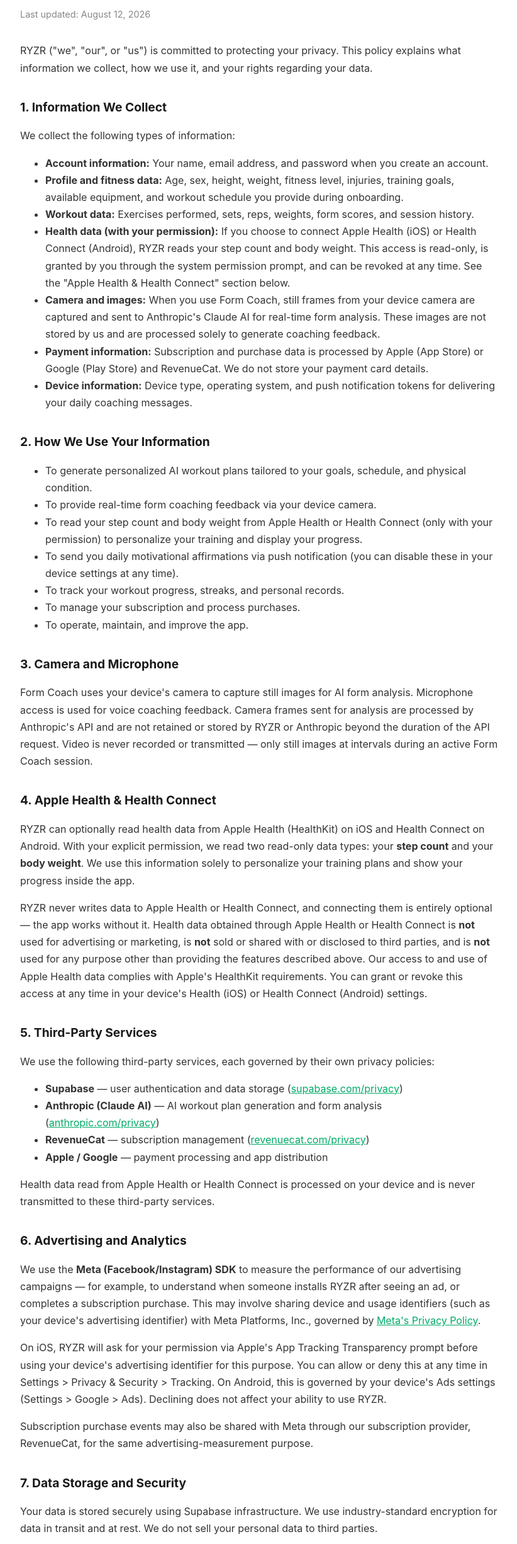
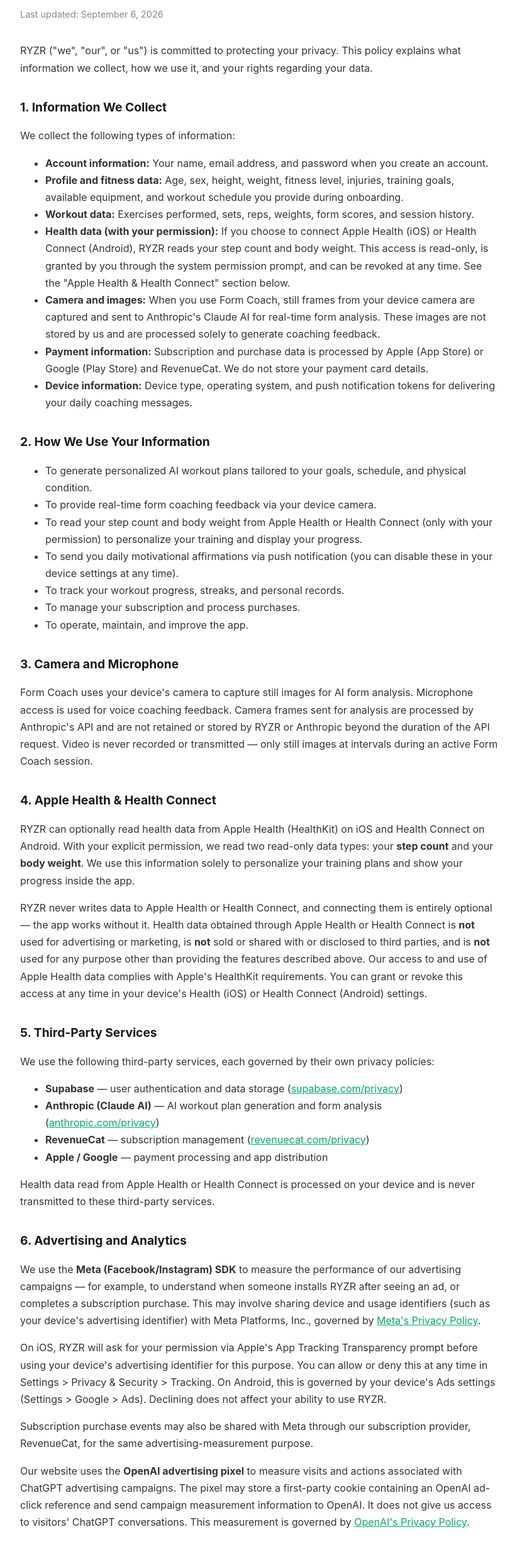
Before and after one commit to joshbradik-blip/ryzr-privacy, a website: page myryzr-site/privacy-policy.html in a window 1280 px wide. Shown: the part 109-2560 px from the top of the page at 63% size, without its empty margins (228-1050 px from the left). Drawn offline with Linux system fonts and the light colour scheme.

Commit message:
Add OpenAI Ads pixel tracking

```diff
--- a/myryzr-site/privacy-policy.html
+++ b/myryzr-site/privacy-policy.html
@@ -16,7 +16,7 @@
 <body>
 
 <h1>Privacy Policy</h1>
-<span class="updated">Last updated: August 12, 2026</span>
+<span class="updated">Last updated: September 6, 2026</span>
 
 <p>RYZR ("we", "our", or "us") is committed to protecting your privacy. This policy explains what information we collect, how we use it, and your rights regarding your data.</p>
 
@@ -64,6 +64,7 @@
 <p>We use the <strong>Meta (Facebook/Instagram) SDK</strong> to measure the performance of our advertising campaigns — for example, to understand when someone installs RYZR after seeing an ad, or completes a subscription purchase. This may involve sharing device and usage identifiers (such as your device's advertising identifier) with Meta Platforms, Inc., governed by <a href="https://www.facebook.com/privacy/policy">Meta's Privacy Policy</a>.</p>
 <p>On iOS, RYZR will ask for your permission via Apple's App Tracking Transparency prompt before using your device's advertising identifier for this purpose. You can allow or deny this at any time in Settings &gt; Privacy &amp; Security &gt; Tracking. On Android, this is governed by your device's Ads settings (Settings &gt; Google &gt; Ads). Declining does not affect your ability to use RYZR.</p>
 <p>Subscription purchase events may also be shared with Meta through our subscription provider, RevenueCat, for the same advertising-measurement purpose.</p>
+<p>Our website uses the <strong>OpenAI advertising pixel</strong> to measure visits and actions associated with ChatGPT advertising campaigns. The pixel may store a first-party cookie containing an OpenAI ad-click reference and send campaign measurement information to OpenAI. It does not give us access to visitors' ChatGPT conversations. This measurement is governed by <a href="https://openai.com/policies/privacy-policy/">OpenAI's Privacy Policy</a>.</p>
 
 <h2>7. Data Storage and Security</h2>
 <p>Your data is stored securely using Supabase infrastructure. We use industry-standard encryption for data in transit and at rest. We do not sell your personal data to third parties.</p>
```
Also changed, not shown: myryzr-site/index.html (+4 -0 lines), myryzr-site/nutrition.html (+4 -0 lines).
